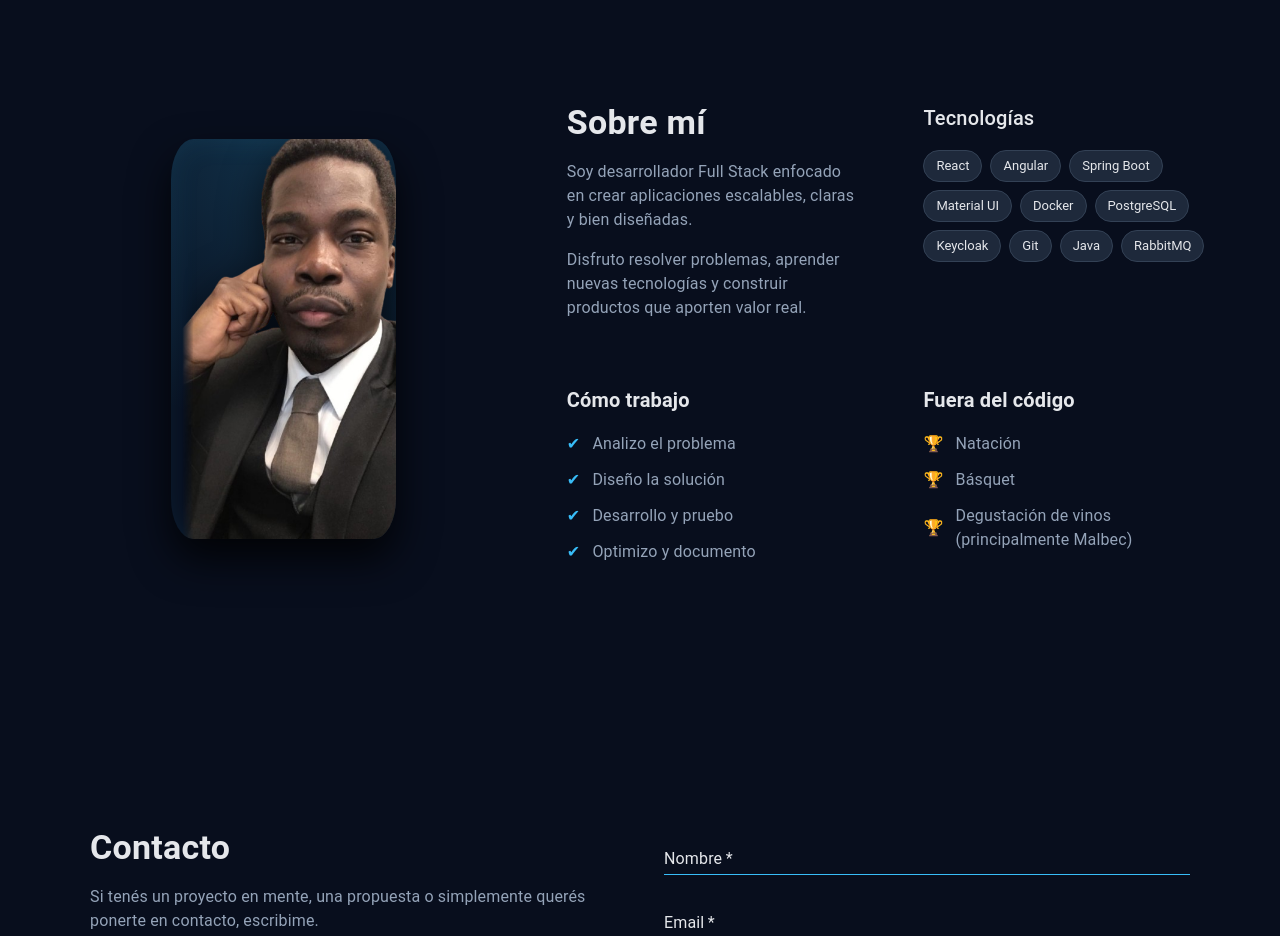
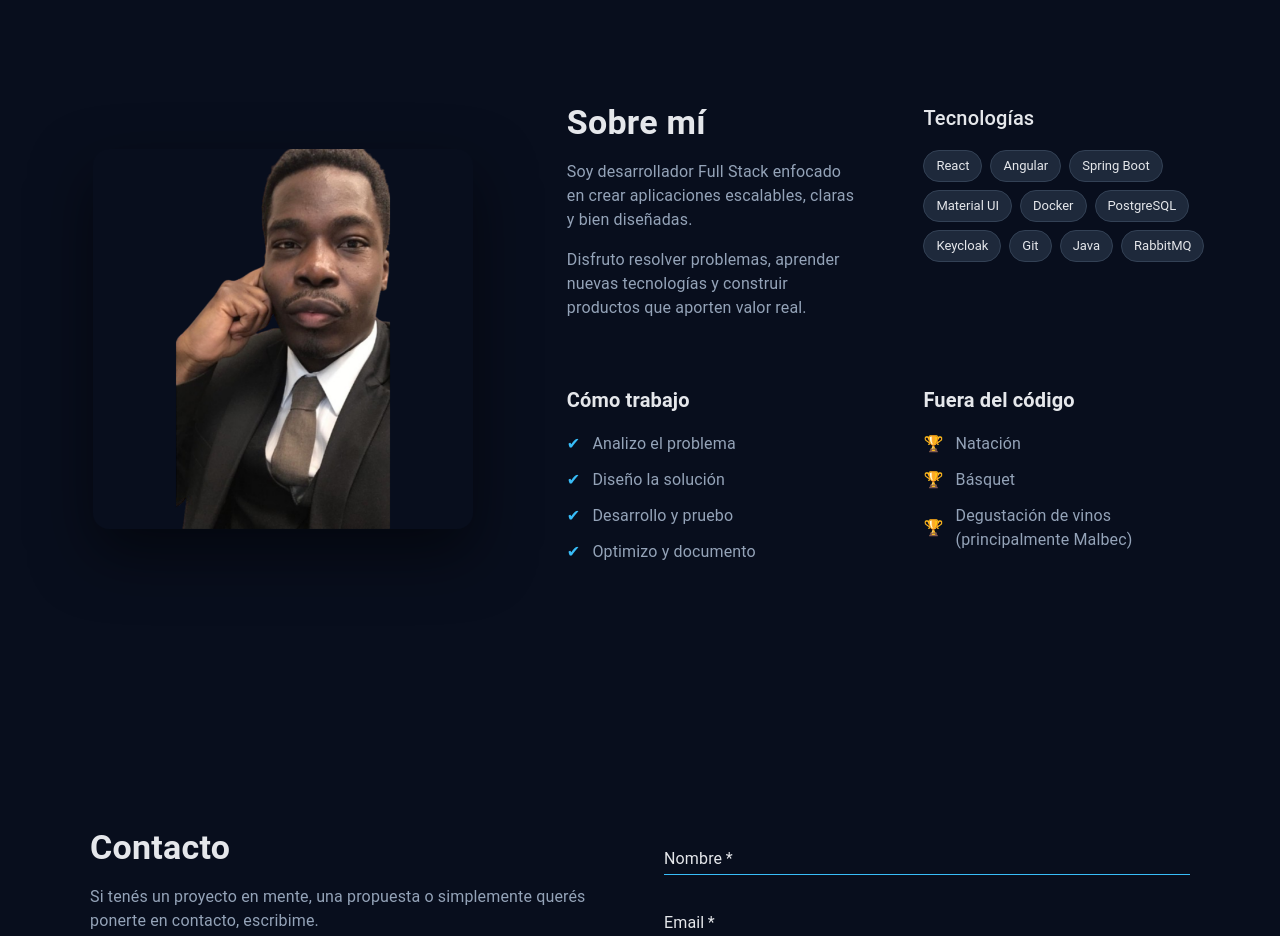
Before and after one commit to cvertilus/PortfolioProject, a React (Vite) app: page / in a window 1280 px wide. Shown: the part 1820-2756 px from the top of the page. Built offline with nearby package versions, Linux system fonts and the light colour scheme.

Commit message:
fix , en si

```diff
--- a/src/component/about/Profile3D.jsx
+++ b/src/component/about/Profile3D.jsx
@@ -4,30 +4,25 @@ export default function Profile3D() {
     return (
         <Box
             sx={{
-                perspective: "1000px",
+                perspective: "1200px",
                 display: "flex",
                 justifyContent: "center",
-                height: { xs: "300px", md: "400px" },
-                width: { xs: "300px", md: "400px" },
+                alignItems: "center",
+                height: { xs: 280, md: 380 },
+                width: { xs: 280, md: 380 },
             }}
         >
             <Box
                 sx={{
-
-                    borderRadius: "10%", // Corregido a 50% para un círculo perfecto
-                    // Degradado sutil para la parte superior
-                    background: "radial-gradient(circle at top, rgba(56,189,248,0.2), transparent 70%)",
-                    backgroundColor: "transparent",
-
-                    transition: "all 0.4s ease",
-                    position: "relative",
-                    overflow: "hidden", // Importante para que la imagen no sobresalga
-                    boxShadow: `
-        0 20px 40px rgba(0,0,0,0.8),
-        inset 0 0 30px rgba(56,189,248,0.1)
-      `,
+                    width: "100%",
+                    height: "100%",
+                    borderRadius: 4,
+                    overflow: "hidden",
+                    transformStyle: "preserve-3d",
+                    transition: "transform 0.6s ease",
+                    boxShadow: "0 25px 60px rgba(0,0,0,0.5)",
                     "&:hover": {
-                        transform: "rotateY(10deg) rotateX(6deg) scale(1.05)",
+                        transform: "rotateY(12deg) rotateX(8deg)",
                     },
                 }}
             >
@@ -35,18 +30,16 @@ export default function Profile3D() {
                     component="img"
                     src="/img/profile2.png"
                     alt="Profile"
-
                     sx={{
-                        width: "auto%",
+                        width: "100%",
                         height: "100%",
-                        objectFit: "cover",
-                        // ESTA ES LA CLAVE: Máscara que hace transparente la parte inferior
-                        WebkitMaskImage: "linear-gradient(to right, black 90%, transparent 95%)",
-                        maskImage: "linear-gradient(to Left, black 90%, transparent 95%)",
-                        filter: "drop-shadow(0 12px 20px rgba(0,0,0,0.6))",
+                        objectFit: "contain",
+                        transform: "translateZ(30px)",
                     }}
                 />
             </Box>
         </Box>
+
+
     );
 }
```
